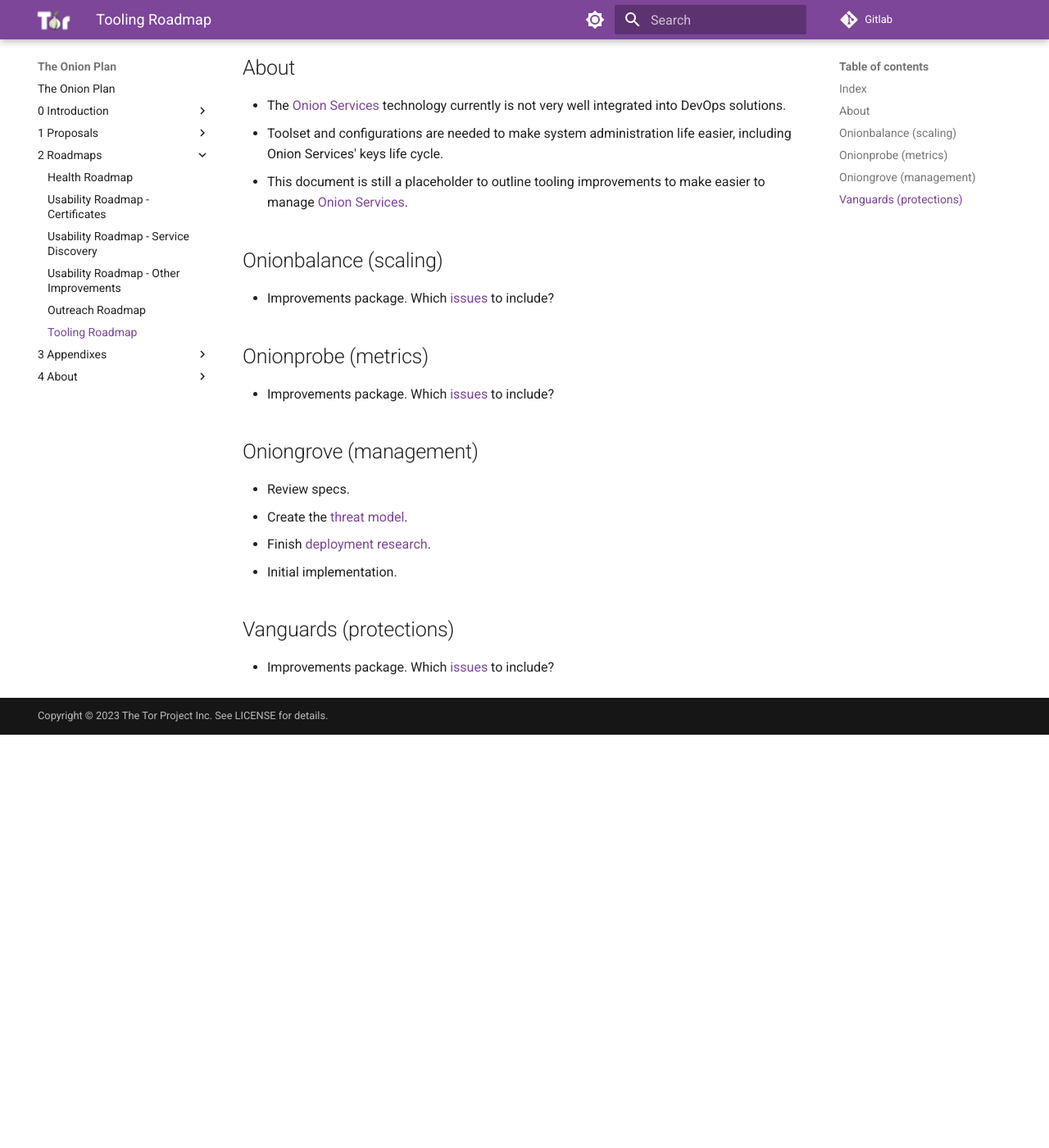
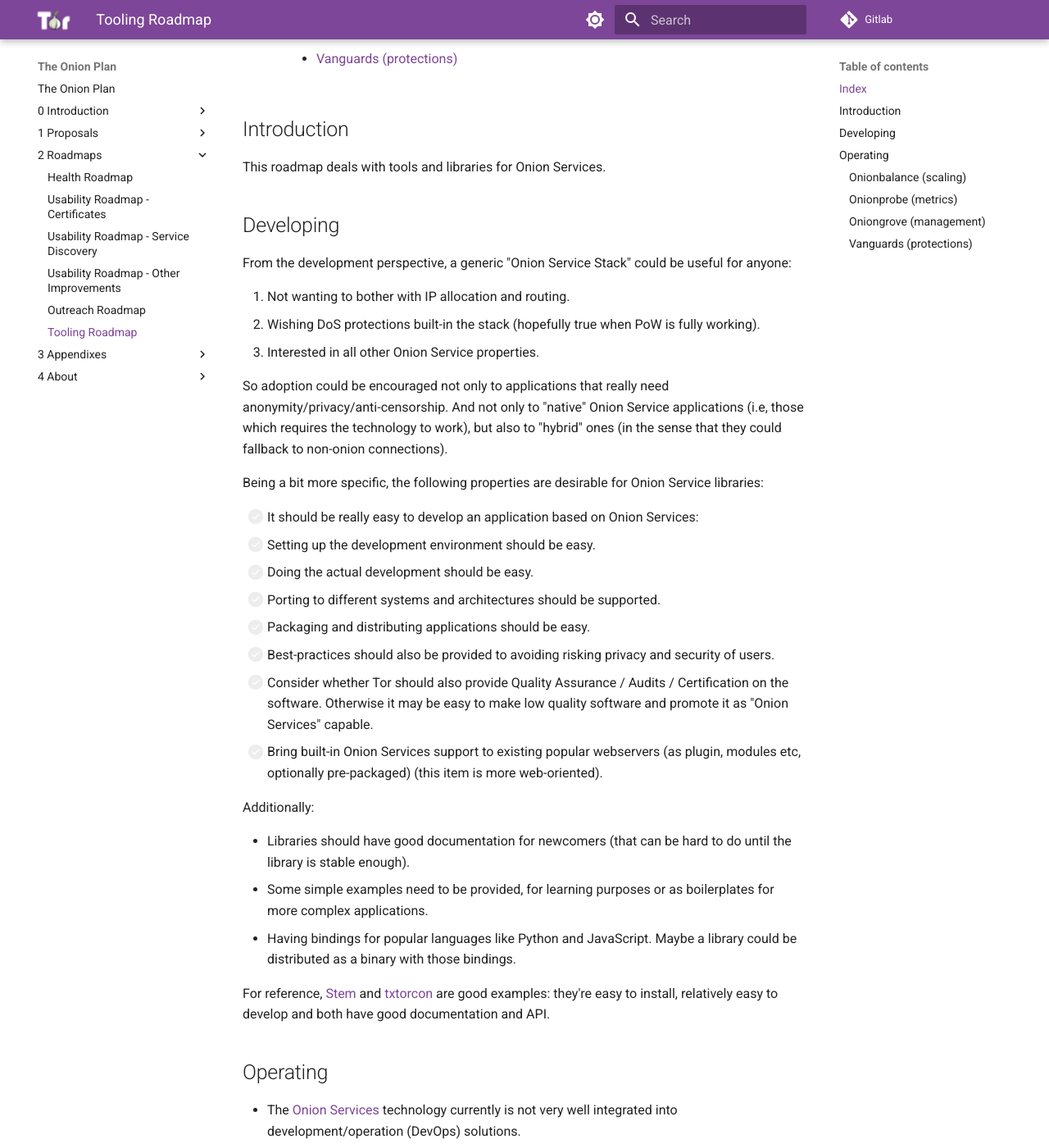
Before and after one commit to offsoc/onionplan, an MkDocs documentation site: the page built from docs/2 - Roadmaps/06 - Roadmap: Tooling.md, in a window 1280 px wide and 1400 px high, scrolled down 540 px. Shown: the whole window at 82% size. Built offline with MkDocs 1.6.1 and Material for MkDocs 9.7.7, drawn with Linux system fonts in a browser that asks for light colours; before the commit the page ends 1436 px from its top, so only the background shows below that; some of the changed text lies outside the part shown.

Commit message:
Feat: roadmap: tooling: developing with Onion Services

```diff
--- a/docs/2 - Roadmaps/06 - Roadmap: Tooling.md
+++ b/docs/2 - Roadmaps/06 - Roadmap: Tooling.md
@@ -1,16 +1,70 @@
 # Tooling Roadmap
 
 * Status: DRAFT
-* Version: v2022.Q4
+* Version: v2023.Q2
 
 ## Index
 
 [TOC]
 
-## About
+## Introduction
+
+This roadmap deals with tools and libraries for Onion Services.
+
+## Developing
+
+From the development perspective, a generic "Onion Service Stack" could be
+useful for anyone:
+
+1. Not wanting to bother with IP allocation and routing.
+2. Wishing DoS protections built-in the stack (hopefully true when PoW
+   is fully working).
+3. Interested in all other Onion Service properties.
+
+So adoption could be encouraged not only to applications that really
+need anonymity/privacy/anti-censorship. And not only to "native"
+Onion Service applications (i.e, those which requires the technology
+to work), but also to "hybrid" ones (in the sense that they could
+fallback to non-onion connections).
+
+Being a bit more specific, the following properties are desirable
+for Onion Service libraries:
+
+* [ ] It should be really easy to develop an application based on Onion
+      Services:
+  * [ ] Setting up the development environment should be easy.
+  * [ ] Doing the actual development should be easy.
+* [ ] Porting to different systems and architectures should be supported.
+* [ ] Packaging and distributing applications should be easy.
+* [ ] Best-practices should also be provided to avoiding risking privacy and
+      security of users.
+* [ ] Consider whether Tor should also provide Quality Assurance / Audits /
+      Certification on the software. Otherwise it may be easy to make low quality
+      software and promote it as "Onion Services" capable.
+* [ ] Bring built-in Onion Services support to existing popular webservers
+      (as plugin, modules etc, optionally pre-packaged) (this item
+      is more web-oriented).
+
+Additionally:
+
+* Libraries should have good documentation for newcomers (that can be
+  hard to do until the library is stable enough).
+* Some simple examples need to be provided, for learning purposes or
+  as boilerplates for more complex applications.
+* Having bindings for popular languages like Python and JavaScript.
+  Maybe a library could be distributed as a binary with those bindings.
+
+For reference, [Stem][] and [txtorcon][] are good examples: they're easy
+to install, relatively easy to develop and both have good documentation
+and API.
+
+[Stem]: https://stem.torproject.org/
+[txtorcon]: https://txtorcon.readthedocs.io/
+
+## Operating
 
 * The [Onion Services][] technology currently is not very well integrated into
-  DevOps solutions.
+  development/operation (DevOps) solutions.
 * Toolset and configurations are needed to make system administration life
   easier, including Onion Services' keys life cycle.
 * This document is still a placeholder to outline tooling improvements to make
@@ -18,26 +72,26 @@
 
 [Onion Services]: https://community.torproject.org/onion-services
 
-## Onionbalance (scaling)
+### Onionbalance (scaling)
 
 * Improvements package. Which
   [issues](https://gitlab.torproject.org/tpo/core/onionbalance/-/issues) to
   include?
 
-## Onionprobe (metrics)
+### Onionprobe (metrics)
 
 * Improvements package. Which
   [issues](https://gitlab.torproject.org/tpo/onion-services/onionprobe/-/issues)
   to include?
 
-## Oniongrove (management)
+### Oniongrove (management)
 
 * Review specs.
 * Create the [threat model](https://gitlab.torproject.org/tpo/onion-services/oniongroove/-/issues/2).
 * Finish [deployment research](https://gitlab.torproject.org/tpo/onion-services/oniongroove/-/issues/1).
 * Initial implementation.
 
-## Vanguards (protections)
+### Vanguards (protections)
 
 * Improvements package. Which
   [issues](https://github.com/mikeperry-tor/vanguards/issues) to include?
```
